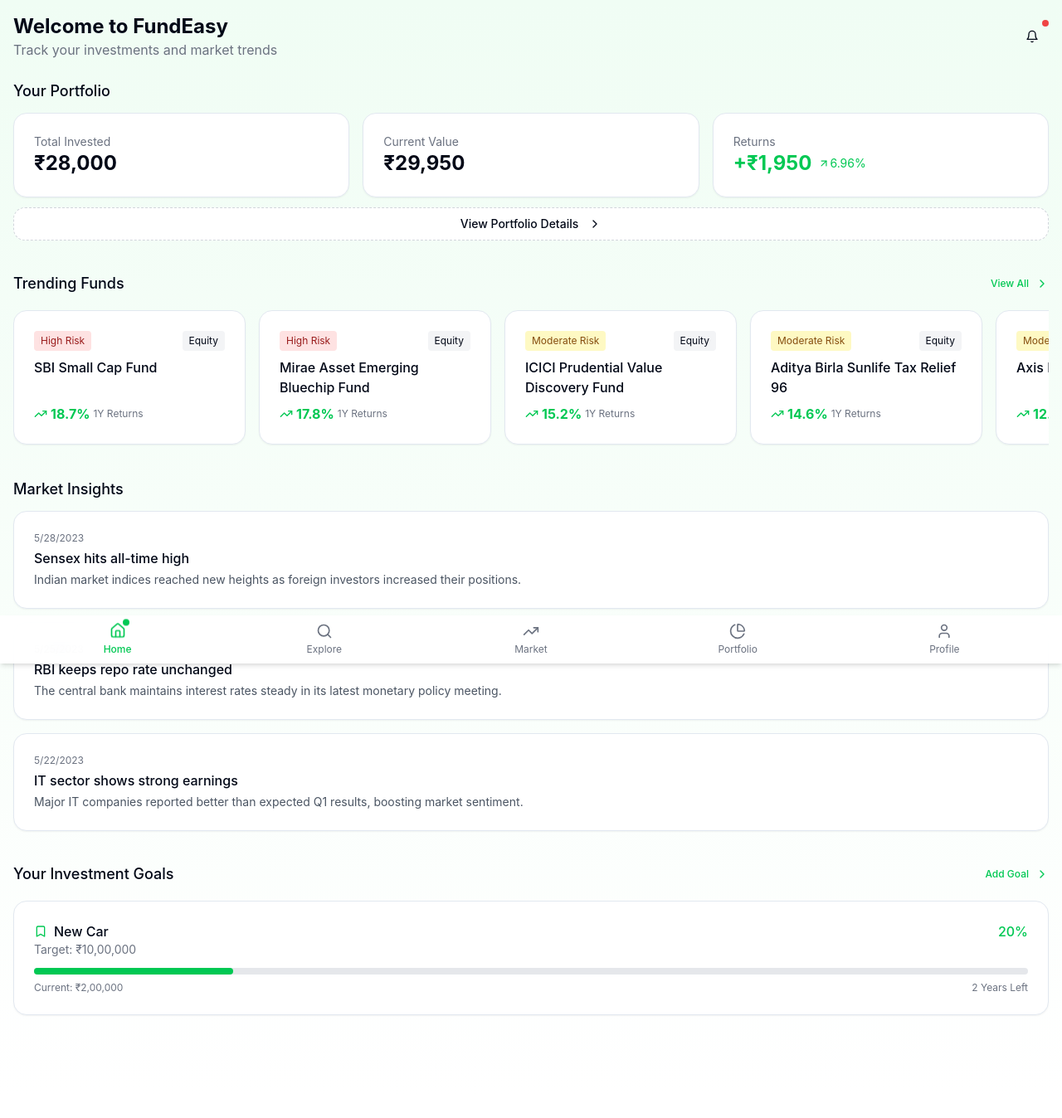
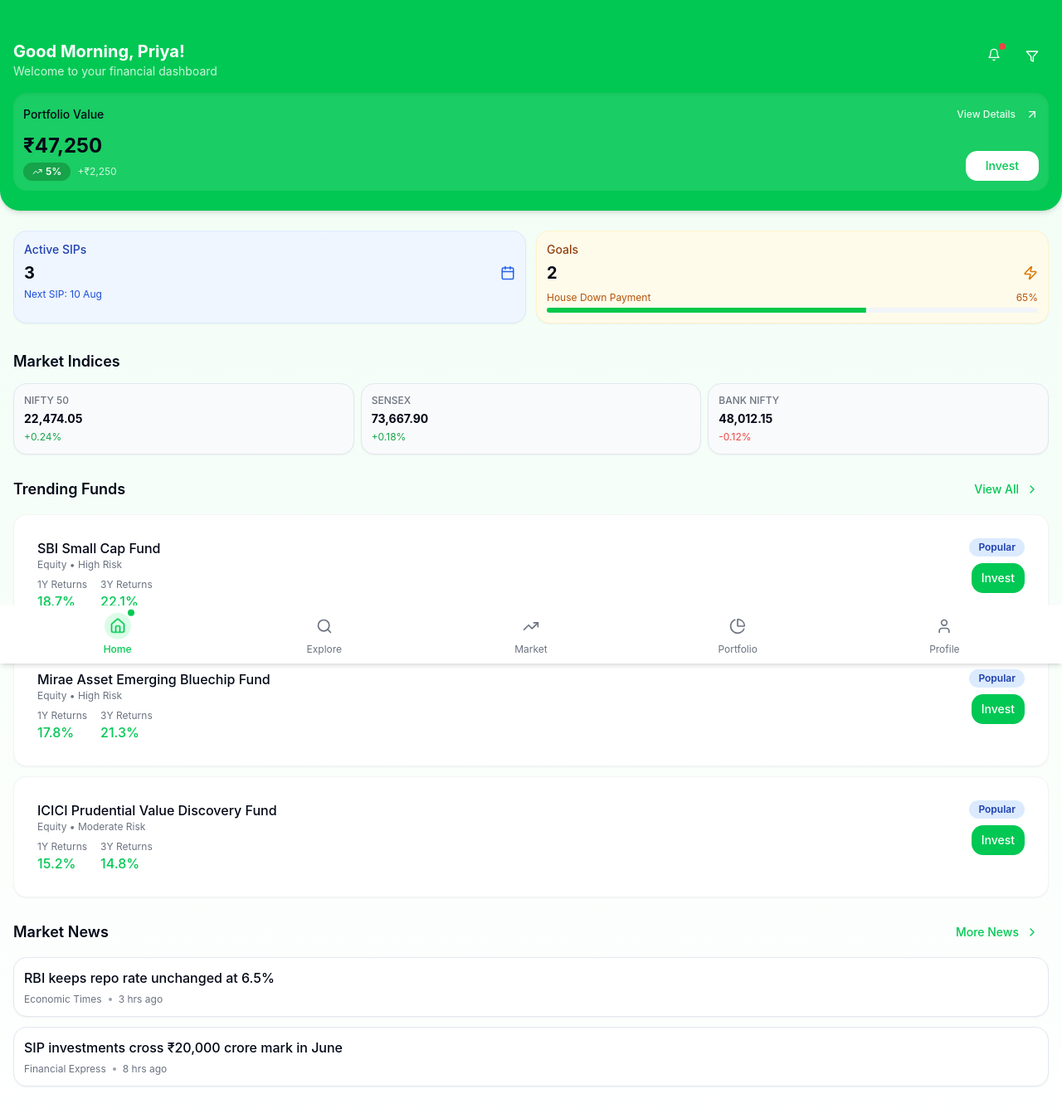
Before and after one commit to Deepakyadav56/fundmazing-journey, a React (Vite) app: page /dashboard in a window 1280 px wide. Shown: the top 1348 px of the page at 83% size. Before the commit the page ends 1320 px from the top, so only its background shows below. Built offline with nearby package versions, Linux system fonts and the light colour scheme.

Commit message:
Refactor: Add Groww app details

```diff
--- a/src/components/layout/BottomNavbar.tsx
+++ b/src/components/layout/BottomNavbar.tsx
@@ -29,7 +29,9 @@ const BottomNavbar = () => {
             }`}
           >
             <div className={`relative ${isActive ? 'animate-bounce-subtle' : ''}`}>
-              <item.icon size={20} />
+              <div className={`p-1.5 rounded-full ${isActive ? 'bg-green-100' : ''}`}>
+                <item.icon size={20} />
+              </div>
               {isActive && (
                 <span className="absolute -top-1 -right-1 h-2 w-2 bg-fundeasy-green rounded-full" />
               )}
--- a/src/pages/Dashboard.tsx
+++ b/src/pages/Dashboard.tsx
@@ -1,142 +1,335 @@
 
 import React from 'react';
 import { useNavigate } from 'react-router-dom';
-import {
-  ArrowUpRight,
-  ArrowDownRight,
-  Bell,
-  Bookmark,
-  ChevronRight,
-  TrendingUp
-} from 'lucide-react';
+import { TrendingUp, ArrowUpRight, Calendar, ChevronRight, Bell, Filter, Zap } from 'lucide-react';
 import PageContainer from '@/components/layout/PageContainer';
+import { Button } from '@/components/ui/button';
 import { Card, CardContent } from '@/components/ui/card';
-import { Button } from '@/components/ui/button';
-import {
-  mockMutualFunds,
-  mockUserInvestments,
-  mockMarketNews,
-  calculateTotalInvestment,
-  calculateCurrentValue,
-  calculateReturns
-} from '@/utils/mockData';
+import StatsCard from '@/components/ui/stats-card';
+import { mockMutualFunds } from '@/utils/mockData';
+import { Badge } from '@/components/ui/badge';
+import { Progress } from '@/components/ui/progress';
+import { Popover, PopoverContent, PopoverTrigger } from '@/components/ui/popover';
 
 const Dashboard = () => {
   const navigate = useNavigate();
+  const userName = "Priya"; // This would come from user context in a real app
 
-  // Calculate portfolio metrics
-  const totalInvestment = calculateTotalInvestment(mockUserInvestments);
-  const currentValue = calculateCurrentValue(mockUserInvestments);
-  const returnsPercentage = calculateReturns(totalInvestment, currentValue);
-  const absoluteReturns = currentValue - totalInvestment;
+  // Time-based greeting
+  const getGreeting = () => {
+    const hour = new Date().getHours();
+    if (hour < 12) return "Good Morning";
+    if (hour < 17) return "Good Afternoon";
+    return "Good Evening";
+  };
 
-  // Get trending funds (sort by 1Y returns)
-  const trendingFunds = [...mockMutualFunds]
+  // Get top 3 trending funds
+  const trendingFunds = mockMutualFunds
     .sort((a, b) => b.returns.oneYear - a.returns.oneYear)
-    .slice(0, 5);
+    .slice(0, 3);
+
+  // Mocked portfolio data
+  const portfolioData = {
+    totalInvestment: 45000,
+    currentValue: 47250,
+    returns: {
+      value: 2250,
+      percentage: 5.0
+    },
+    sip: {
+      active: 3,
+      monthly: 5000,
+      nextDate: "10 Aug"
+    },
+    goals: {
+      count: 2,
+      nearestGoal: "House Down Payment",
+      progress: 65
+    }
+  };
+
+  // Mocked market indices
+  const marketIndices = [
+    { name: "NIFTY 50", value: "22,474.05", change: "+0.24%", trending: true },
+    { name: "SENSEX", value: "73,667.90", change: "+0.18%", trending: true },
+    { name: "BANK NIFTY", value: "48,012.15", change: "-0.12%", trending: false }
+  ];
+
+  // Mocked news items
+  const newsItems = [
+    {
+      id: "1",
+      title: "RBI keeps repo rate unchanged at 6.5%",
+      date: "3 hrs ago",
+      source: "Economic Times"
+    },
+    {
+      id: "2",
+      title: "SIP investments cross ₹20,000 crore mark in June",
+      date: "8 hrs ago",
+      source: "Financial Express"
+    }
+  ];
+
+  // Mocked notifications
+  const notifications = [
+    {
+      id: "1",
+      title: "SIP Payment Successful",
+      description: "Your SIP payment of ₹2,000 was processed successfully",
+      time: "Today, 10:30 AM",
+      read: false
+    },
+    {
+      id: "2",
+      title: "New Fund Recommendation",
+      description: "Based on your risk profile, we recommend checking out HDFC Small Cap Fund",
+      time: "Yesterday, 5:45 PM",
+      read: true
+    },
+    {
+      id: "3",
+      title: "Market Update",
+      description: "Markets hit an all-time high. Check your portfolio performance",
+      time: "2 days ago",
+      read: true
+    }
+  ];
 
   return (
-    <PageContainer>
-      <div className="flex justify-between items-center mb-6">
+    <PageContainer
+      showBackButton={false}
+      headerClassName="px-0 py-0"
+      contentClassName="p-0"
+    >
+      {/* Custom Header */}
+      <div className="bg-fundeasy-green text-white px-4 pt-12 pb-6 rounded-b-3xl shadow-md">
+        <div className="flex justify-between items-start mb-4">
           <div>
-          <h1 className="text-2xl font-bold">Welcome to FundEasy</h1>
-          <p className="text-gray-500">Track your investments and market trends</p>
+            <h2 className="text-xl font-bold">{getGreeting()}, {userName}!</h2>
+            <p className="text-white/80 text-sm">Welcome to your financial dashboard</p>
           </div>
-        <Button variant="ghost" size="icon" className="relative">
+
+          <div className="flex gap-2">
+            <Popover>
+              <PopoverTrigger asChild>
+                <Button variant="ghost" className="h-9 w-9 p-0 text-white relative">
                   <Bell size={20} />
-          <span className="absolute top-0 right-0 w-2 h-2 bg-red-500 rounded-full"></span>
+                  <span className="absolute top-1 right-1 h-2 w-2 bg-red-500 rounded-full"></span>
+                </Button>
+              </PopoverTrigger>
+              <PopoverContent className="w-80 p-0" align="end">
+                <div className="p-3 border-b">
+                  <h3 className="font-medium">Notifications</h3>
+                </div>
+                <div className="max-h-80 overflow-auto">
+                  {notifications.map(notification => (
+                    <div
+                      key={notification.id}
+                      className={`p-3 border-b last:border-b-0 hover:bg-slate-50 ${!notification.read ? 'bg-green-50' : ''}`}
+                    >
+                      <p className="font-medium text-sm">{notification.title}</p>
+                      <p className="text-xs text-gray-600 mt-1">{notification.description}</p>
+                      <p className="text-xs text-gray-500 mt-1">{notification.time}</p>
+                    </div>
+                  ))}
+                </div>
+                <div className="p-2 border-t text-center">
+                  <Button variant="ghost" size="sm" className="w-full text-sm">View All</Button>
+                </div>
+              </PopoverContent>
+            </Popover>
+
+            <Button
+              variant="ghost"
+              size="icon"
+              className="text-white"
+              onClick={() => navigate('/profile')}
+            >
+              <Filter size={20} />
+            </Button>
+          </div>
+        </div>
+
+        {/* Portfolio Summary */}
+        <Card className="bg-white/10 backdrop-blur-sm border-none shadow-inner">
+          <CardContent className="p-3">
+            <div className="flex justify-between items-center mb-2">
+              <h3 className="font-medium text-sm">Portfolio Value</h3>
+              <Button variant="ghost" size="sm" className="h-7 text-xs text-white/90 p-0">
+                View Details
+                <ArrowUpRight size={14} className="ml-1" />
               </Button>
             </div>
 
-      {/* Portfolio Summary */}
-      <div className="mb-8">
-        <h2 className="text-lg font-medium mb-3">Your Portfolio</h2>
-        <div className="grid grid-cols-1 md:grid-cols-3 gap-4">
-          <Card className="card-shadow">
-            <CardContent className="pt-6">
-              <p className="text-gray-500 text-sm">Total Invested</p>
-              <p className="text-2xl font-bold">₹{totalInvestment.toLocaleString()}</p>
-            </CardContent>
-          </Card>
+            <div className="flex justify-between items-end">
+              <div>
+                <p className="text-2xl font-bold">₹{portfolioData.currentValue.toLocaleString()}</p>
+                <div className="flex items-center gap-2 mt-1">
+                  <Badge className={`${portfolioData.returns.percentage >= 0 ? 'bg-green-600' : 'bg-red-500'} text-white`}>
+                    <TrendingUp size={12} className="mr-1" />
+                    {portfolioData.returns.percentage}%
+                  </Badge>
+                  <span className="text-xs text-white/80">
+                    {portfolioData.returns.percentage >= 0 ? '+' : ''}
+                    ₹{portfolioData.returns.value.toLocaleString()}
+                  </span>
+                </div>
+              </div>
 
-          <Card className="card-shadow">
-            <CardContent className="pt-6">
-              <p className="text-gray-500 text-sm">Current Value</p>
-              <p className="text-2xl font-bold">₹{currentValue.toLocaleString()}</p>
-            </CardContent>
-          </Card>
-
-          <Card className="card-shadow">
-            <CardContent className="pt-6">
-              <p className="text-gray-500 text-sm">Returns</p>
-              <div className="flex items-center">
-                <p className={`text-2xl font-bold ${absoluteReturns >= 0 ? 'text-fundeasy-green' : 'text-fundeasy-red'}`}>
-                  {absoluteReturns >= 0 ? '+' : '-'}₹{Math.abs(absoluteReturns).toLocaleString()}
-                </p>
-                <span className={`ml-2 flex items-center text-sm ${absoluteReturns >= 0 ? 'text-fundeasy-green' : 'text-fundeasy-red'}`}>
-                  {absoluteReturns >= 0 ? (
-                    <ArrowUpRight size={14} />
-                  ) : (
-                    <ArrowDownRight size={14} />
-                  )}
-                  {Math.abs(returnsPercentage).toFixed(2)}%
-                </span>
+              <Button
+                size="sm"
+                onClick={() => navigate('/explore')}
+                className="bg-white text-fundeasy-green hover:bg-white/90 px-6"
+              >
+                Invest
+              </Button>
             </div>
           </CardContent>
         </Card>
       </div>
 
+      {/* Content */}
+      <div className="px-4 mt-6">
+        {/* SIP Summary */}
+        <div className="flex gap-3 mb-6 overflow-x-auto pb-2 hide-scrollbar">
+          <Card className="min-w-[45%] flex-1 bg-blue-50 border-blue-100">
+            <CardContent className="p-3">
+              <h3 className="text-sm font-medium text-blue-800">Active SIPs</h3>
+              <div className="flex justify-between items-center mt-1">
+                <p className="text-xl font-bold">{portfolioData.sip.active}</p>
+                <Calendar size={18} className="text-blue-600" />
+              </div>
+              <p className="text-xs text-blue-700 mt-1">
+                Next SIP: {portfolioData.sip.nextDate}
+              </p>
+            </CardContent>
+          </Card>
+
+          <Card className="min-w-[45%] flex-1 bg-amber-50 border-amber-100">
+            <CardContent className="p-3">
+              <h3 className="text-sm font-medium text-amber-800">Goals</h3>
+              <div className="flex justify-between items-center mt-1">
+                <p className="text-xl font-bold">{portfolioData.goals.count}</p>
+                <Zap size={18} className="text-amber-600" />
+              </div>
+              <div className="mt-2">
+                <div className="flex justify-between text-xs text-amber-700 mb-1">
+                  <span>{portfolioData.goals.nearestGoal}</span>
+                  <span>{portfolioData.goals.progress}%</span>
+                </div>
+                <Progress value={portfolioData.goals.progress} className="h-1.5" />
+              </div>
+            </CardContent>
+          </Card>
+        </div>
+
+        {/* Market Indices */}
+        <div className="mb-6">
+          <h2 className="text-lg font-semibold mb-3">Market Indices</h2>
+          <div className="grid grid-cols-3 gap-2">
+            {marketIndices.map((index, i) => (
+              <Card key={i} className="bg-gray-50">
+                <CardContent className="p-3">
+                  <h3 className="text-xs font-medium text-gray-500">{index.name}</h3>
+                  <p className="text-sm font-bold mt-1">{index.value}</p>
+                  <p className={`text-xs mt-1 ${index.trending ? 'text-green-600' : 'text-red-500'}`}>
+                    {index.change}
+                  </p>
+                </CardContent>
+              </Card>
+            ))}
+          </div>
+        </div>
+
+        {/* Trending Funds */}
+        <div className="mb-6">
+          <div className="flex justify-between items-center mb-3">
+            <h2 className="text-lg font-semibold">Trending Funds</h2>
             <Button
-          variant="outline"
-          className="w-full mt-3 border-dashed border-gray-300"
-          onClick={() => navigate('/portfolio')}
+              variant="ghost"
+              size="sm"
+              className="text-fundeasy-green"
+              onClick={() => navigate('/explore')}
             >
-          View Portfolio Details
-          <ChevronRight size={16} className="ml-1" />
+              View All
+              <ChevronRight size={16} />
             </Button>
           </div>
 
-      {/* Trending Funds */}
-      <div className="mb-8">
+          <div className="space-y-3">
+            {trendingFunds.map((fund) => (
+              <Card
+                key={fund.id}
+                className="fund-card cursor-pointer"
+                onClick={() => navigate(`/fund/${fund.id}`)}
+              >
+                <CardContent className="p-3">
+                  <div className="flex justify-between items-start">
+                    <div className="flex-1">
+                      <p className="font-medium line-clamp-1">{fund.name}</p>
+                      <p className="text-xs text-gray-500">{fund.category} • {fund.risk} Risk</p>
+
+                      <div className="flex items-center gap-4 mt-2">
+                        <div>
+                          <p className="text-xs text-gray-500">1Y Returns</p>
+                          <p className={`font-medium ${fund.returns.oneYear >= 0 ? 'text-fundeasy-green' : 'text-red-500'}`}>
+                            {fund.returns.oneYear}%
+                          </p>
+                        </div>
+
+                        <div>
+                          <p className="text-xs text-gray-500">3Y Returns</p>
+                          <p className={`font-medium ${fund.returns.threeYear >= 0 ? 'text-fundeasy-green' : 'text-red-500'}`}>
+                            {fund.returns.threeYear}%
+                          </p>
+                        </div>
+                      </div>
+                    </div>
+
+                    <div className="flex flex-col items-end">
+                      <Badge className={`mb-2 ${fund.trending ? 'bg-orange-100 text-orange-800 hover:bg-orange-100' : 'bg-blue-100 text-blue-800 hover:bg-blue-100'}`}>
+                        {fund.trending ? 'Trending' : 'Popular'}
+                      </Badge>
+                      <Button size="sm" className="bg-fundeasy-green hover:bg-fundeasy-dark-green text-white">
+                        Invest
+                      </Button>
+                    </div>
+                  </div>
+                </CardContent>
+              </Card>
+            ))}
+          </div>
+        </div>
+
+        {/* Market News */}
+        <div className="mb-20">
           <div className="flex justify-between items-center mb-3">
-          <h2 className="text-lg font-medium">Trending Funds</h2>
+            <h2 className="text-lg font-semibold">Market News</h2>
             <Button
               variant="ghost"
-            className="text-xs text-fundeasy-green p-0"
-            onClick={() => navigate('/explore')}
+              size="sm"
+              className="text-fundeasy-green"
+              onClick={() => navigate('/market-news')}
             >
-            View All <ChevronRight size={14} />
+              More News
+              <ChevronRight size={16} />
             </Button>
           </div>
 
-        <div className="overflow-x-auto pb-2">
-          <div className="flex gap-4">
-            {trendingFunds.map(fund => (
+          <div className="space-y-3">
+            {newsItems.map((news) => (
               <Card
-                key={fund.id}
-                className="min-w-[280px] card-shadow hover-scale"
-                onClick={() => navigate(`/fund/${fund.id}`)}
+                key={news.id}
+                className="cursor-pointer hover:shadow-md transition"
+                onClick={() => navigate(`/news/${news.id}`)}
               >
-                <CardContent className="pt-6">
-                  <div className="flex justify-between mb-2">
-                    <span className={`text-xs px-2 py-1 rounded ${
-                      fund.risk === 'Low' ? 'bg-green-100 text-green-800' :
-                      fund.risk === 'Moderate' ? 'bg-yellow-100 text-yellow-800' :
-                      'bg-red-100 text-red-800'
-                    }`}>
-                      {fund.risk} Risk
-                    </span>
-                    <span className="text-xs px-2 py-1 bg-gray-100 rounded">
-                      {fund.category}
-                    </span>
-                  </div>
-
-                  <h3 className="font-medium line-clamp-2 h-12">{fund.name}</h3>
-
-                  <div className="flex items-center mt-2 text-fundeasy-green">
-                    <TrendingUp size={16} className="mr-1" />
-                    <span className="font-bold">{fund.returns.oneYear}%</span>
-                    <span className="text-xs text-gray-500 ml-1">1Y Returns</span>
+                <CardContent className="p-3">
+                  <h3 className="font-medium">{news.title}</h3>
+                  <div className="flex items-center gap-2 mt-1.5">
+                    <span className="text-xs text-gray-500">{news.source}</span>
+                    <span className="h-1 w-1 bg-gray-400 rounded-full"></span>
+                    <span className="text-xs text-gray-500">{news.date}</span>
                   </div>
                 </CardContent>
               </Card>
@@ -144,62 +337,6 @@ const Dashboard = () => {
           </div>
         </div>
       </div>
-
-      {/* Market Insights */}
-      <div className="mb-8">
-        <h2 className="text-lg font-medium mb-3">Market Insights</h2>
-        <div className="space-y-4">
-          {mockMarketNews.map(news => (
-            <Card key={news.id} className="card-shadow">
-              <CardContent className="pt-6">
-                <p className="text-xs text-gray-500">{new Date(news.date).toLocaleDateString()}</p>
-                <h3 className="font-medium mt-1">{news.headline}</h3>
-                <p className="text-sm text-gray-600 mt-1">{news.summary}</p>
-              </CardContent>
-            </Card>
-          ))}
-        </div>
-      </div>
-
-      {/* Goals */}
-      <div>
-        <div className="flex justify-between items-center mb-3">
-          <h2 className="text-lg font-medium">Your Investment Goals</h2>
-          <Button
-            variant="ghost"
-            className="text-xs text-fundeasy-green p-0"
-          >
-            Add Goal <ChevronRight size={14} />
-          </Button>
-        </div>
-
-        <Card className="mb-4 card-shadow">
-          <CardContent className="pt-6">
-            <div className="flex justify-between mb-2">
-              <div>
-                <div className="flex items-center">
-                  <Bookmark size={16} className="mr-2 text-fundeasy-green" />
-                  <h3 className="font-medium">New Car</h3>
-                </div>
-                <p className="text-sm text-gray-500">Target: ₹10,00,000</p>
-              </div>
-              <span className="text-fundeasy-green font-medium">20%</span>
-            </div>
-
-            <div className="w-full bg-gray-200 rounded-full h-2 mt-3">
-              <div
-                className="bg-fundeasy-green h-2 rounded-full"
-                style={{ width: '20%' }}
-              ></div>
-            </div>
-
-            <div className="flex justify-between mt-2 text-xs text-gray-500">
-              <span>Current: ₹2,00,000</span>
-              <span>2 Years Left</span>
-            </div>
-          </CardContent>
-        </Card>
-      </div>
     </PageContainer>
   );
 };
--- a/src/types/index.ts
+++ b/src/types/index.ts
@@ -61,3 +61,20 @@ export interface SIPInvestment {
   totalInvested: number;
   currentValue: number;
 }
+
+export interface MarketIndex {
+  name: string;
+  value: string;
+  change: string;
+  changePercent: number;
+  trending: boolean;
+}
+
+export interface NotificationItem {
+  id: string;
+  title: string;
+  description: string;
+  time: string;
+  read: boolean;
+  type?: 'transaction' | 'sip' | 'market' | 'system';
+}
```
Lines whose indentation alone changed are shown as unchanged.
